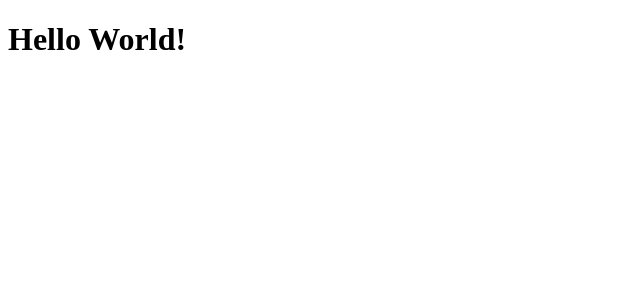
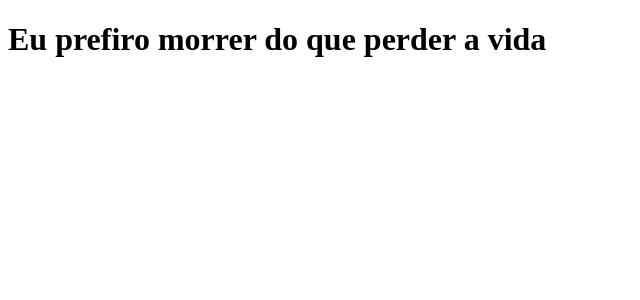
Before and after one commit to jonathan-matheus/clone-tabnews, a Next.js app: page / in a window 1280 px wide. Shown: the top 300 px of the page, without its empty margins (0-640 px from the left). Built offline with nearby package versions, Linux system fonts and the light colour scheme.

Commit message:
modifica a frase

```diff
--- a/pages/index.js
+++ b/pages/index.js
@@ -1,5 +1,5 @@
 function Home() {
-  return <h1>Hello World!</h1>;
+  return <h1>Eu prefiro morrer do que perder a vida</h1>;
 }
 
 export default Home;
```
